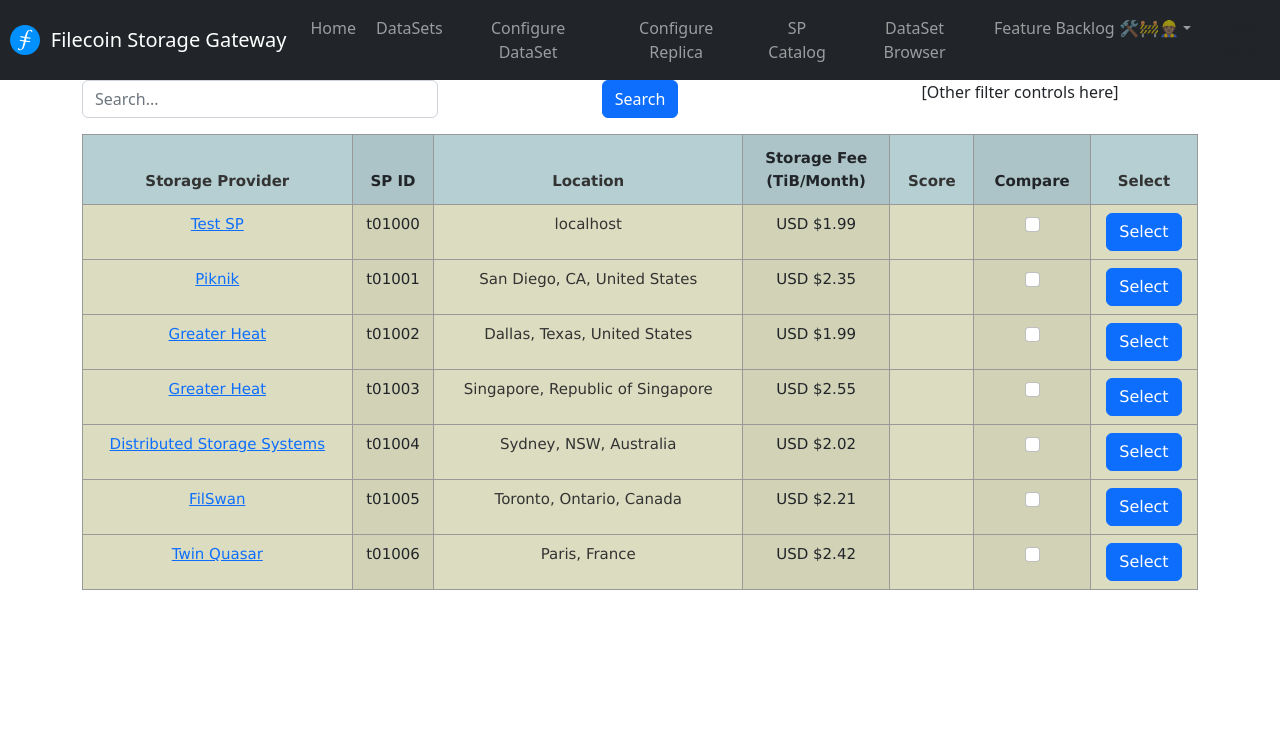
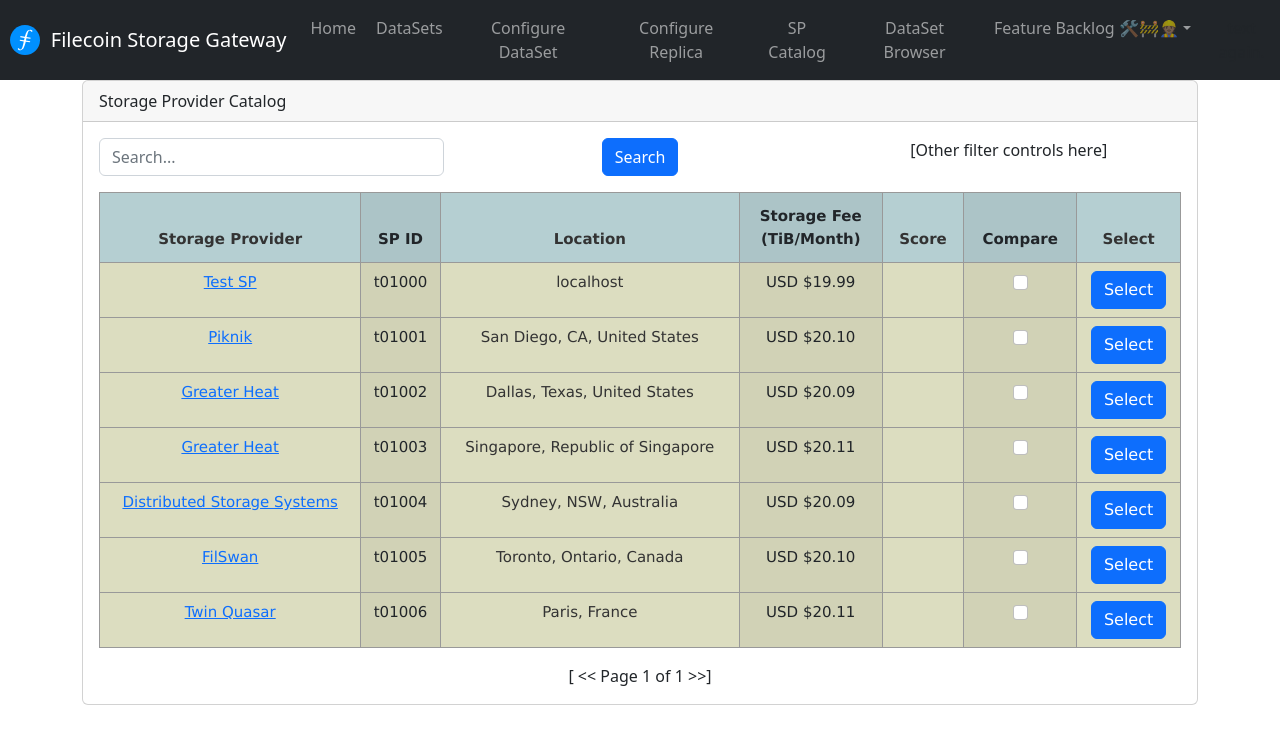
Before and after one commit to frank-ang/filecoin-storage-gateway-ui, a React (Create React App) app: page /SPCatalog in a window 1280 px wide. Shown: the top 744 px of the page. Built offline with nearby package versions, Linux system fonts and the light colour scheme.

Commit message:
MIT License.  SP Catalog mock price

```diff
--- a/src/components/sp/SPCatalog.js
+++ b/src/components/sp/SPCatalog.js
@@ -1,4 +1,5 @@
 import React, { useState, useEffect } from 'react';
+import Card from 'react-bootstrap/Card';
 import Table from 'react-bootstrap/Table'
 import { Form } from 'react-bootstrap';
 import Button from 'react-bootstrap/Button';
@@ -18,55 +19,64 @@
             spName:'Test SP',
             minerId: 't01000',
             minerLocation:'localhost',
-            feeTiBMonth:'USD $1.99',
+            feeTiBMonth:'USD $19.99',
         },
         {
             spBusinessId:'1',
             spName:'Piknik',
             minerId: 't01001',
             minerLocation:'San Diego, CA, United States',
-            feeTiBMonth:'USD $2.35',
+            feeTiBMonth:'USD $20.10',
         },
         {
             spBusinessId:'2',
             spName:'Greater Heat',
             minerId: 't01002',
             minerLocation:'Dallas, Texas, United States',
-            feeTiBMonth:'USD $1.99',
+            feeTiBMonth:'USD $20.09',
         },
         {
             spBusinessId:'3',
             spName:'Greater Heat',
             minerId: 't01003',
             minerLocation:'Singapore, Republic of Singapore',
-            feeTiBMonth:'USD $2.55',
+            feeTiBMonth:'USD $20.11',
         },
         {
             spBusinessId:'4',
             spName:'Distributed Storage Systems',
             minerId: 't01004',
             minerLocation:'Sydney, NSW, Australia',
-            feeTiBMonth:'USD $2.02',
+            feeTiBMonth:'USD $20.09',
         },
         {
             spBusinessId:'5',
             spName:'FilSwan',
             minerId: 't01005',
             minerLocation:'Toronto, Ontario, Canada',
-            feeTiBMonth:'USD $2.21',
+            feeTiBMonth:'USD $20.10',
         },
         {
             spBusinessId:'6',
             spName:'Twin Quasar',
             minerId: 't01006',
             minerLocation:'Paris, France',
-            feeTiBMonth:'USD $2.42',
+            feeTiBMonth:'USD $20.11',
         }
 
     ]);
 
     return(
         <div>
+            <Card style={{ width: '100%' }}>
+                <Card.Header style={{
+                    display: 'flex',
+                    alignItems: 'left',
+                    justifyContent: 'left',
+                }}>
+                    Storage Provider Catalog
+                </Card.Header>
+                <Card.Body>
                     <Container fluid="true" className="accordion-collapse collapse show">
                         <Form.Group as={Row} className="mb-3" controlId="dataSetName">
                             <Col>
@@ -113,6 +123,10 @@
                             ))}
                         </tbody>
                     </Table>
+                    [ &lt;&lt; Page 1 of 1  &gt;&gt;]
+                </Card.Body>
+            </Card>
+
 
         </div>
     )
```
Also changed, not shown: 3 other files (tests, documents, lock files or other folders). Lines whose indentation alone changed are shown as unchanged.
